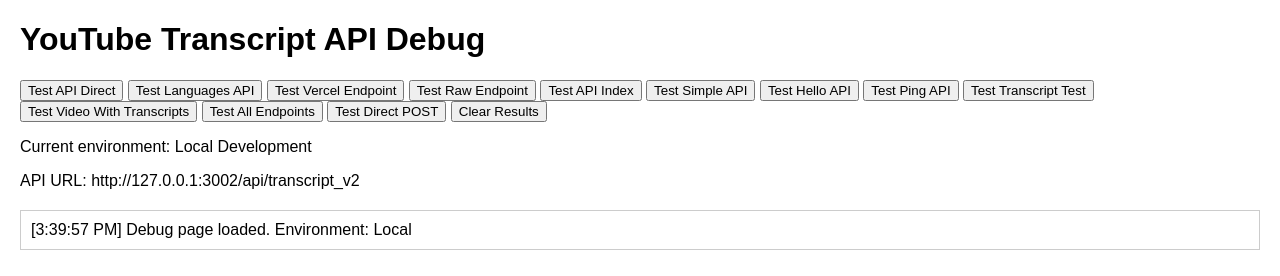
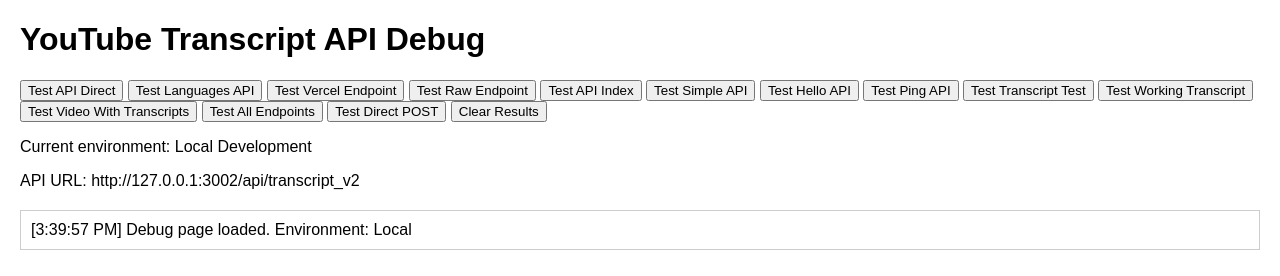
Before and after one commit to vsukhwani/youtube-transcript-viewer, a website: page frontend/debug.html in a window 1280 px wide. Drawn offline with Linux system fonts and the light colour scheme.

Commit message:
Add dedicated test for videos with guaranteed transcripts

```diff
--- a/frontend/debug.html
+++ b/frontend/debug.html
@@ -24,6 +24,7 @@
     <button onclick="testHelloAPI()">Test Hello API</button>
     <button onclick="testPingAPI()">Test Ping API</button>
     <button onclick="testTranscriptTest()">Test Transcript Test</button>
+    <button onclick="testWorkingTranscript()">Test Working Transcript</button>
     <button onclick="testWithTranscripts()">Test Video With Transcripts</button>
     <button onclick="testAllEndpoints()">Test All Endpoints</button>
     <button onclick="testDirectPOST()">Test Direct POST</button>
@@ -330,6 +331,75 @@
             }
         }
 
+        async function testWorkingTranscript() {
+            log('🎯 Testing transcript_v2 with a video GUARANTEED to have transcripts...', 'loading');
+
+            // Using a TED Talk video which always has transcripts
+            const testVideos = [
+                {
+                    url: 'https://www.youtube.com/watch?v=ZQUxL4Jm1Lo',
+                    title: 'TED Talk - How to speak so that people want to listen'
+                },
+                {
+                    url: 'https://www.youtube.com/watch?v=8S0FDjFBj8o',
+                    title: 'TED Talk - Your body language may shape who you are'
+                },
+                {
+                    url: 'https://www.youtube.com/watch?v=Ks-_Mh1QhMc',
+                    title: 'TED Talk - Your body language shapes who you are'
+                }
+            ];
+
+            for (const video of testVideos) {
+                try {
+                    log(`Testing video: ${video.title}`, 'loading');
+
+                    const response = await fetch('/api/transcript_v2', {
+                        method: 'POST',
+                        headers: {
+                            'Content-Type': 'application/json',
+                            'X-API-Key': CONFIG.apiKey
+                        },
+                        body: JSON.stringify({
+                            url: video.url
+                        })
+                    });
+
+                    log(`📊 HTTP Status: ${response.status} (${response.ok ? 'OK' : 'ERROR'})`, response.ok ? 'success' : 'error');
+
+                    const responseText = await response.text();
+
+                    try {
+                        const data = JSON.parse(responseText);
+
+                        if (data.status === 'success' && data.transcript) {
+                            log(`🎉 SUCCESS! Transcript received for ${video.title}`, 'success');
+                            log(`📝 Transcript length: ${data.transcript.length} characters`, 'success');
+                            log(`🎬 Video ID: ${data.video_id}`, 'success');
+                            log(`🔤 First 150 chars: ${data.transcript.substring(0, 150)}...`, 'success');
+
+                            // Stop testing after first success
+                            return;
+                        } else if (data.status === 'no_transcripts') {
+                            log(`⚠️ No transcripts for ${video.title}, trying next video...`, 'error');
+                        } else {
+                            log(`❌ Error for ${video.title}: ${data.error || 'Unknown error'}`, 'error');
+                        }
+                    } catch (jsonError) {
+                        log(`❌ Invalid JSON response for ${video.title}: ${responseText.substring(0, 200)}...`, 'error');
+                    }
+
+                    // Small delay between requests
+                    await new Promise(resolve => setTimeout(resolve, 1000));
+
+                } catch (error) {
+                    log(`❌ Network error for ${video.title}: ${error.message}`, 'error');
+                }
+            }
+
+            log('⚠️ None of the test videos returned transcripts. There might be an API issue.', 'error');
+        }
+
         async function testWithTranscripts() {
             log('Testing transcript_v2 with a video that has available transcripts...', 'loading');
 
```
